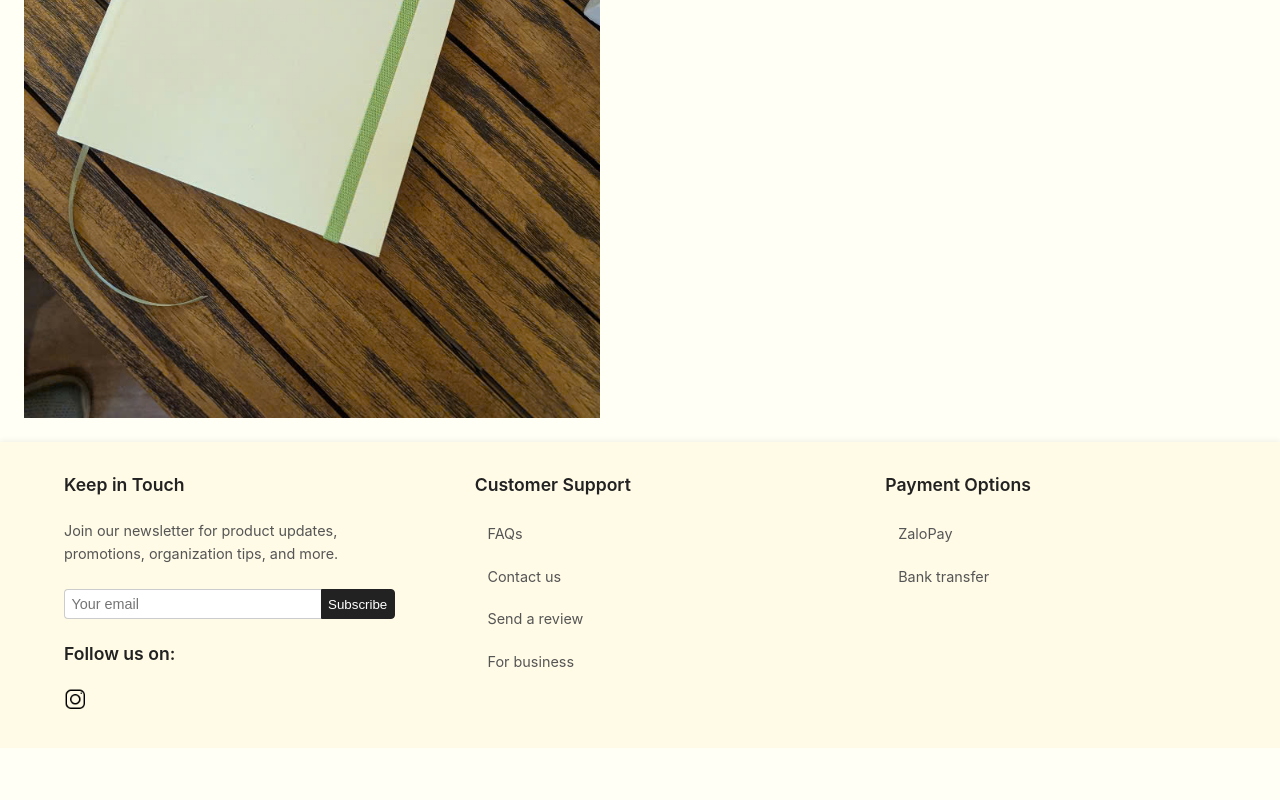
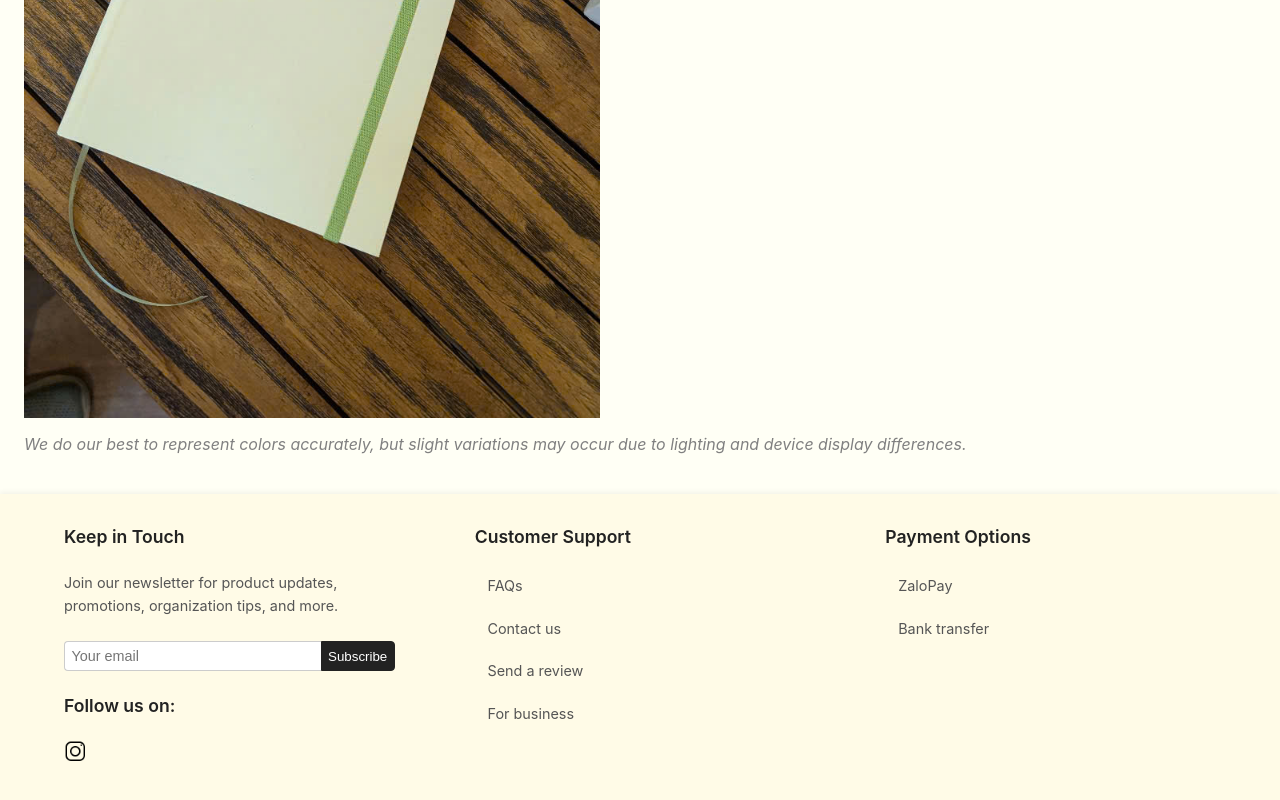
Before and after one commit to thesolus-journal/public-site, a React (Create React App) app: page /personalize in a window 1280 px wide. Shown: the part 773-1573 px from the top of the page. Before the commit the page ends 1521 px from the top, so only its background shows below. Built offline with nearby package versions, Linux system fonts and the light colour scheme.

Commit message:
Added a disclaimer about color

```diff
--- a/src/pages/Personalize.js
+++ b/src/pages/Personalize.js
@@ -221,6 +221,10 @@ function Personalize() {
           </div>
         </div>
       </div>
+      <p style={{ fontStyle: "italic", color: "gray" }}>
+        We do our best to represent colors accurately, but slight variations may
+        occur due to lighting and device display differences.
+      </p>
     </div>
   );
 }
--- a/src/pages/Products.js
+++ b/src/pages/Products.js
@@ -194,6 +194,10 @@ function Products() {
           </div>
         </div>
       </div>
+      <p style={{ fontStyle: "italic", color: "gray" }}>
+        We do our best to represent colors accurately, but slight variations may
+        occur due to lighting and device display differences.
+      </p>
       <div className="section-divider"></div>
       <div className="product-details-container">
         <div className="product-details-image">
```
